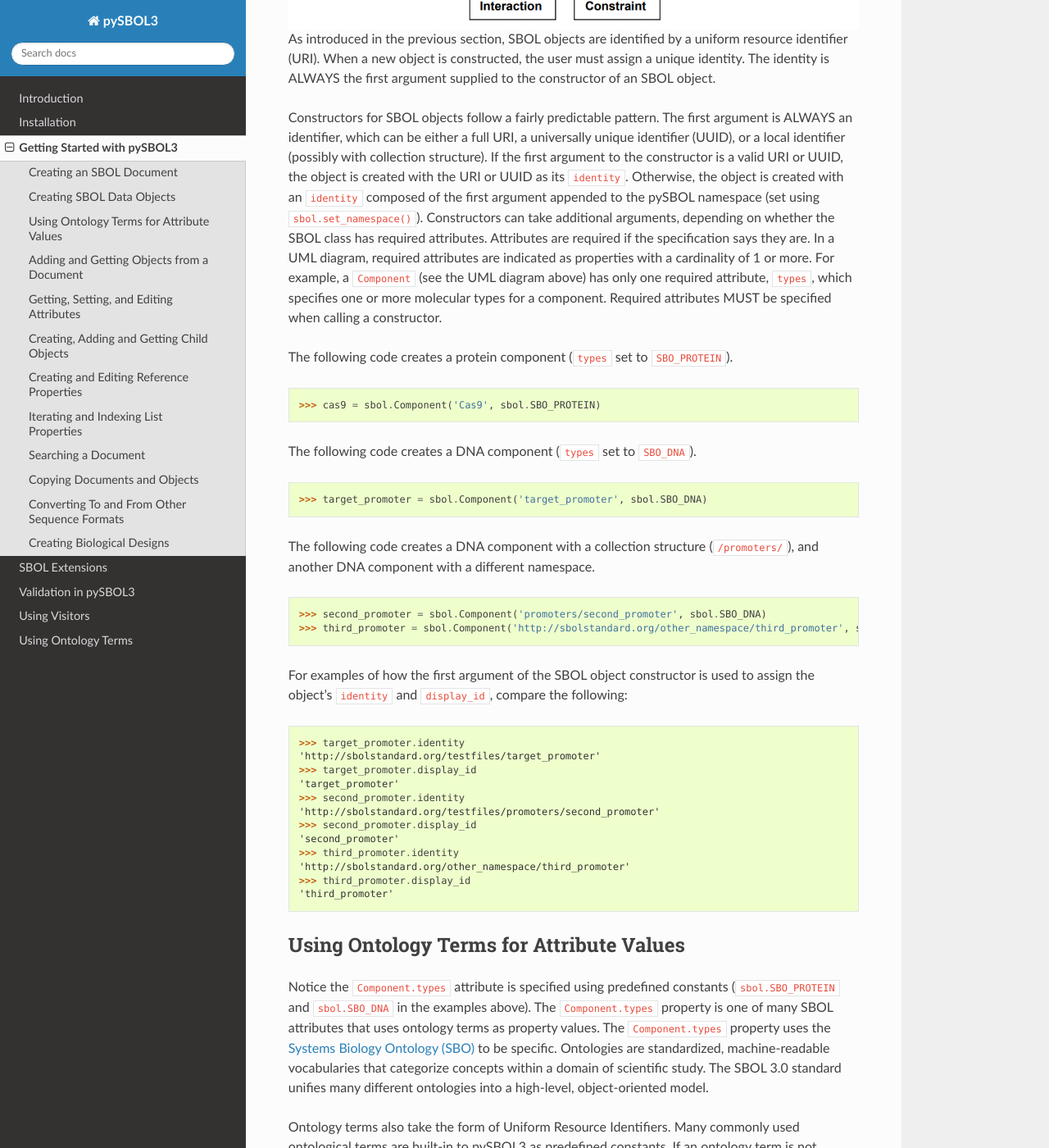
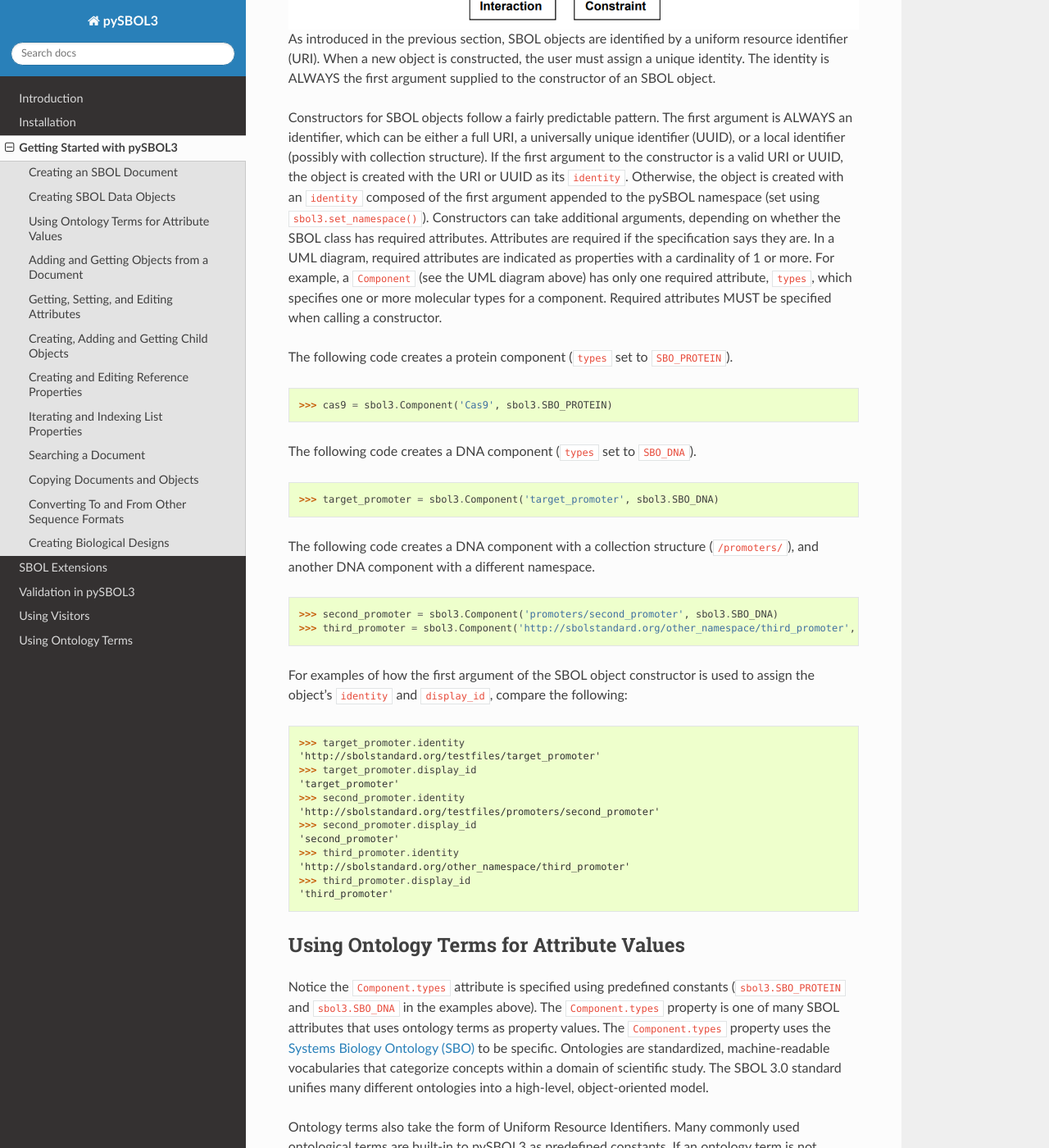
Before and after one commit to SynBioDex/pySBOL3, a Sphinx documentation site: the page built from docs/getting_started.rst, in a window 1280 px wide and 1400 px high, scrolled down 2435 px. Shown: the whole window at 82% size. Built offline with Sphinx 7.4.7 and the Read the Docs theme 2.0.0, drawn with Linux system fonts in a browser that asks for light colours; some of the changed text lies outside the part shown.

Commit message:
switch sbol. -> sbol3. to match repo coding style
``import sbol3`` instead of ``import sbol3 as sbol``

```diff
--- a/docs/getting_started.rst
+++ b/docs/getting_started.rst
@@ -35,8 +35,8 @@ methods are used for reading and writing files in SBOL format.
 
 .. code:: python
 
-    >>> import sbol3 as sbol
-    >>> doc = sbol.Document()
+    >>> import sbol3
+    >>> doc = sbol3.Document()
     >>> doc.read('simple_library.nt')
     >>> doc.write('simple_library_out.nt')
 
@@ -119,7 +119,7 @@ Based on our inspection of objects contained in the Document above, we can see t
 
 .. code:: python
 
-    >>> sbol.set_namespace('http://sbolstandard.org/testfiles')
+    >>> sbol3.set_namespace('http://sbolstandard.org/testfiles')
 
 .. end
 
@@ -144,14 +144,14 @@ In the official SBOL specification document, classes and their properties are re
 
 As introduced in the previous section, SBOL objects are identified by a uniform resource identifier (URI). When a new object is constructed, the user must assign a unique identity. The identity is ALWAYS the first argument supplied to the constructor of an SBOL object.
 
-Constructors for SBOL objects follow a fairly predictable pattern. The first argument is ALWAYS an identifier, which can be either a full URI, a universally unique identifier (UUID), or a local identifier (possibly with collection structure). If the first argument to the constructor is a valid URI or UUID, the object is created with the URI or UUID as its ``identity``. Otherwise, the object is created with an ``identity`` composed of the first argument appended to the pySBOL namespace (set using ``sbol.set_namespace()``).
+Constructors for SBOL objects follow a fairly predictable pattern. The first argument is ALWAYS an identifier, which can be either a full URI, a universally unique identifier (UUID), or a local identifier (possibly with collection structure). If the first argument to the constructor is a valid URI or UUID, the object is created with the URI or UUID as its ``identity``. Otherwise, the object is created with an ``identity`` composed of the first argument appended to the pySBOL namespace (set using ``sbol3.set_namespace()``).
 Constructors can take additional arguments, depending on whether the SBOL class has required attributes. Attributes are required if the specification says they are. In a UML diagram, required attributes are indicated as properties with a cardinality of 1 or more. For example, a ``Component`` (see the UML diagram above) has only one required attribute, ``types``, which specifies one or more molecular types for a component.  Required attributes MUST be specified when calling a constructor.
 
 The following code creates a protein component (``types`` set to ``SBO_PROTEIN``).
 
 .. code:: python
 
-    >>> cas9 = sbol.Component('Cas9', sbol.SBO_PROTEIN)
+    >>> cas9 = sbol3.Component('Cas9', sbol3.SBO_PROTEIN)
 
 .. end
 
@@ -159,7 +159,7 @@ The following code creates a DNA component (``types`` set to ``SBO_DNA``).
 
 .. code:: python
 
-    >>> target_promoter = sbol.Component('target_promoter', sbol.SBO_DNA)
+    >>> target_promoter = sbol3.Component('target_promoter', sbol3.SBO_DNA)
 
 .. end
 
@@ -167,8 +167,8 @@ The following code creates a DNA component with a collection structure (``/promo
 
 .. code:: python
 
-    >>> second_promoter = sbol.Component('promoters/second_promoter', sbol.SBO_DNA)
-    >>> third_promoter = sbol.Component('http://sbolstandard.org/other_namespace/third_promoter', sbol.SBO_DNA)
+    >>> second_promoter = sbol3.Component('promoters/second_promoter', sbol3.SBO_DNA)
+    >>> third_promoter = sbol3.Component('http://sbolstandard.org/other_namespace/third_promoter', sbol3.SBO_DNA)
 
 .. end
 
@@ -195,7 +195,7 @@ For examples of how the first argument of the SBOL object constructor is used to
 Using Ontology Terms for Attribute Values
 -----------------------------------------
 
-Notice the ``Component.types`` attribute is specified using predefined constants (``sbol.SBO_PROTEIN`` and ``sbol.SBO_DNA`` in the examples above). The ``Component.types`` property is one of many SBOL attributes that uses ontology terms as property values.  The ``Component.types`` property uses the
+Notice the ``Component.types`` attribute is specified using predefined constants (``sbol3.SBO_PROTEIN`` and ``sbol3.SBO_DNA`` in the examples above). The ``Component.types`` property is one of many SBOL attributes that uses ontology terms as property values.  The ``Component.types`` property uses the
 `Systems Biology Ontology (SBO) <https://bioportal.bioontology.org/ontologies/SBO/>`_
 to be specific. Ontologies are standardized, machine-readable vocabularies that categorize concepts within a domain of scientific study. The SBOL 3.0 standard unifies many different ontologies into a high-level, object-oriented model.
 
@@ -205,10 +205,10 @@ The following example illustrates how the URIs for ontology terms can be easily
 
 .. code:: python
 
-    >>> SO_ENGINEERED_FUSION_GENE = sbol.SO_NS + '0000288'  # Sequence Ontology term
+    >>> SO_ENGINEERED_FUSION_GENE = sbol3.SO_NS + '0000288'  # Sequence Ontology term
     >>> SO_ENGINEERED_FUSION_GENE
     'https://identifiers.org/SO:0000288'
-    >>> SBO_DNA_REPLICATION = sbol.SBO_NS + '0000204'  # Systems Biology Ontology term
+    >>> SBO_DNA_REPLICATION = sbol3.SBO_NS + '0000204'  # Systems Biology Ontology term
     >>> SBO_DNA_REPLICATION
     'https://identifiers.org/SBO:0000204'
 
@@ -250,7 +250,7 @@ It is possible to have multiple SBOL objects with the same ``display_id`` (but d
 
 .. code:: python
 
-    >>> cas9a = sbol.Component('http://sbolstandard.org/other_namespace/Cas9', sbol.SBO_PROTEIN)
+    >>> cas9a = sbol3.Component('http://sbolstandard.org/other_namespace/Cas9', sbol3.SBO_PROTEIN)
     >>> cas9a.identity
     'http://sbolstandard.org/other_namespace/Cas9'
     >>> cas9a.display_id
@@ -305,8 +305,8 @@ To set multiple values:
 
 .. code:: python
 
-    >>> plasmid = sbol.Component('pBB1', sbol.SBO_DNA)
-    >>> plasmid.roles = [ sbol.SO_DOUBLE_STRANDED, sbol.SO_CIRCULAR ]
+    >>> plasmid = sbol3.Component('pBB1', sbol3.SBO_DNA)
+    >>> plasmid.roles = [ sbol3.SO_DOUBLE_STRANDED, sbol3.SO_CIRCULAR ]
 
 .. end
 
@@ -314,14 +314,14 @@ Properties such as ``types`` and ``roles`` behave like Python lists, and list op
 
 .. code:: python
 
-    >>> plasmid.roles = [ sbol.SO_DOUBLE_STRANDED ]
-    >>> plasmid.roles.append( sbol.SO_CIRCULAR )
+    >>> plasmid.roles = [ sbol3.SO_DOUBLE_STRANDED ]
+    >>> plasmid.roles.append( sbol3.SO_CIRCULAR )
 
     >>> plasmid.roles = []
-    >>> plasmid.roles.extend( [sbol.SO_DOUBLE_STRANDED, sbol.SO_CIRCULAR] )
+    >>> plasmid.roles.extend( [sbol3.SO_DOUBLE_STRANDED, sbol3.SO_CIRCULAR] )
 
-    >>> plasmid.roles = [ sbol.SO_DOUBLE_STRANDED ]
-    >>> plasmid.roles += [ sbol.SO_CIRCULAR ]
+    >>> plasmid.roles = [ sbol3.SO_DOUBLE_STRANDED ]
+    >>> plasmid.roles += [ sbol3.SO_CIRCULAR ]
 
 .. end
 
```
